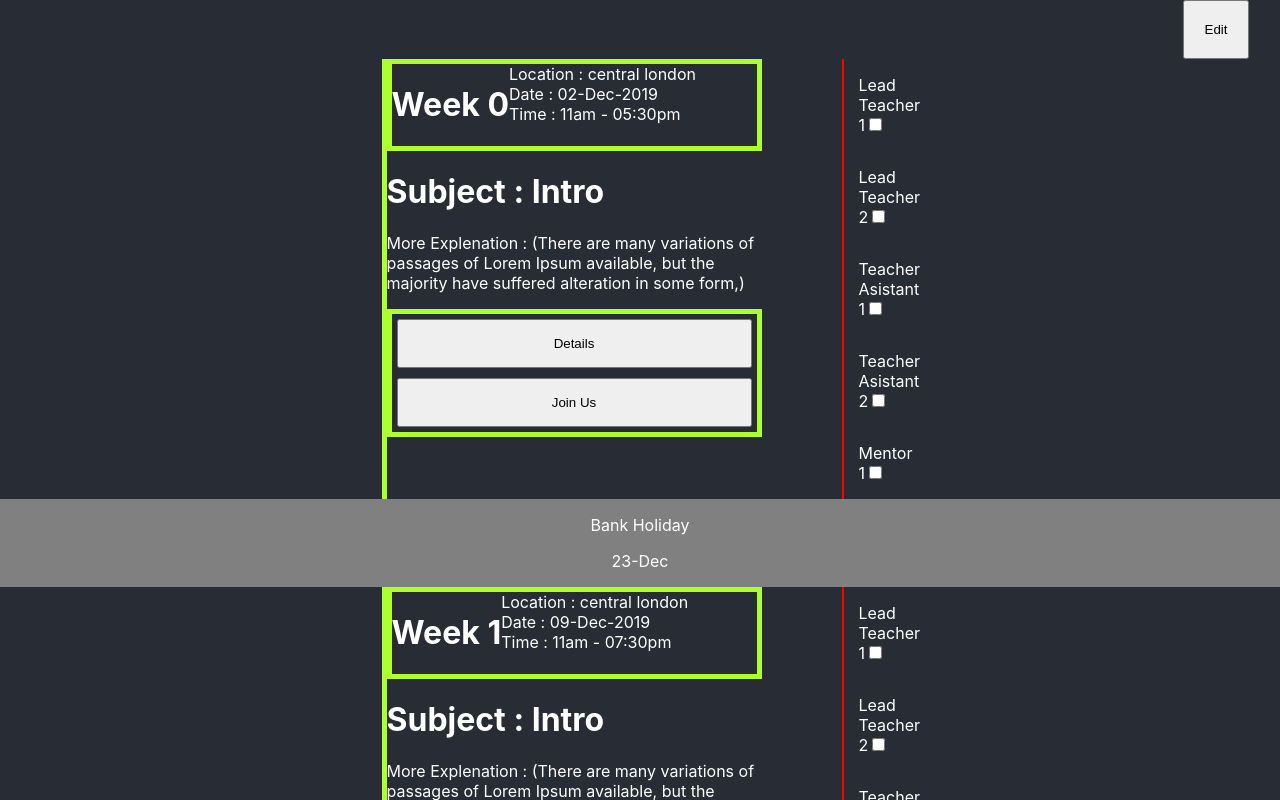
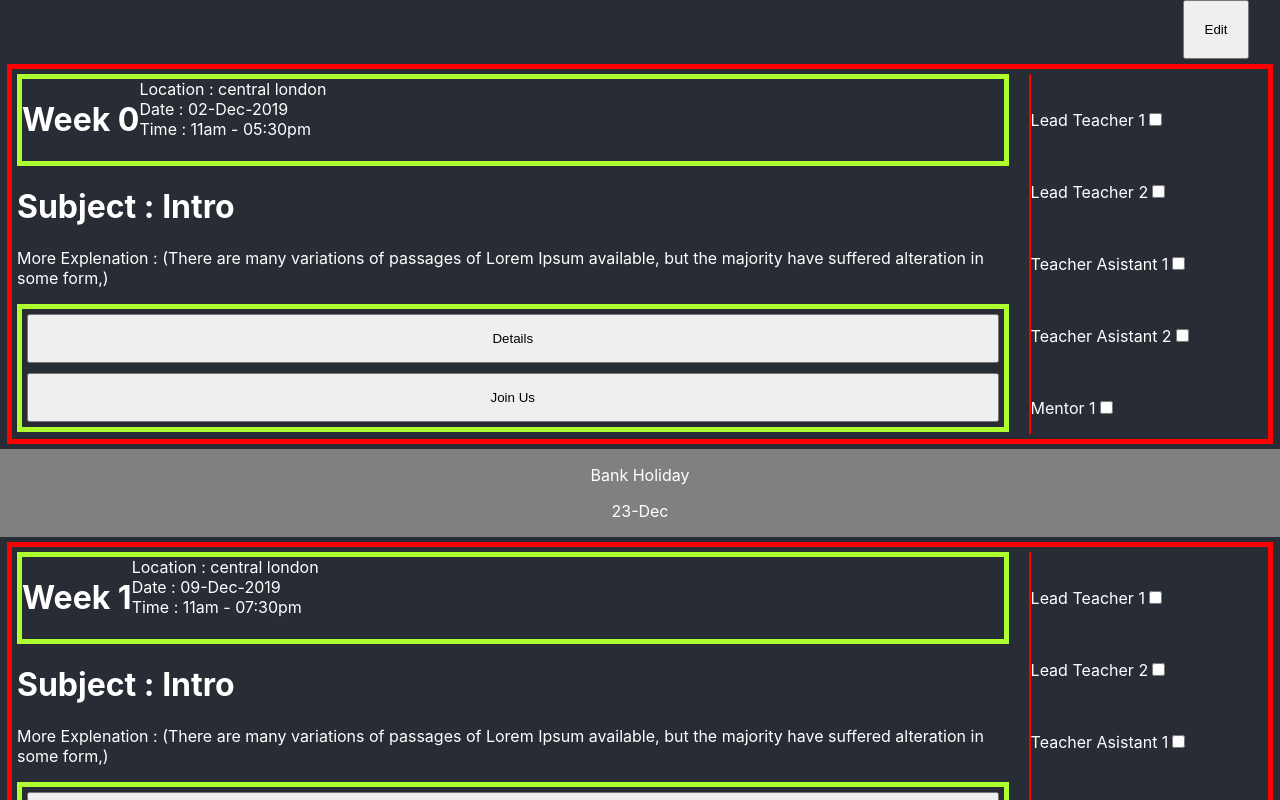
Before and after one commit to CodeYourFuture/class-planner-capgemini-hackathon, a React (Create React App) app: page / in a window 1280 px wide. Shown: the top 800 px of the page. Built offline with nearby package versions, Linux system fonts and the light colour scheme.

Commit message:
edit a bit

```diff
--- a/src/App.css
+++ b/src/App.css
@@ -19,8 +19,10 @@
 }
 .week {
   border-left: 5px solid greenyellow;
-  max-width: 40%;
   display: flex;
+  border: 5px solid red;
+  padding: 5px;
+  margin: 5px;
 }
 .buttons {
   display: flex;
@@ -32,10 +34,9 @@
   padding: 15px;
 }
 .teachingDetails {
-  margin-left: 5em;
+  margin-left: 20px;
   border-left: 2px solid red;
-  display: flex;
-  flex-direction: column;
+  width: 20%;
 }
 .teachingDetails label {
   margin-left: 15px;
```
